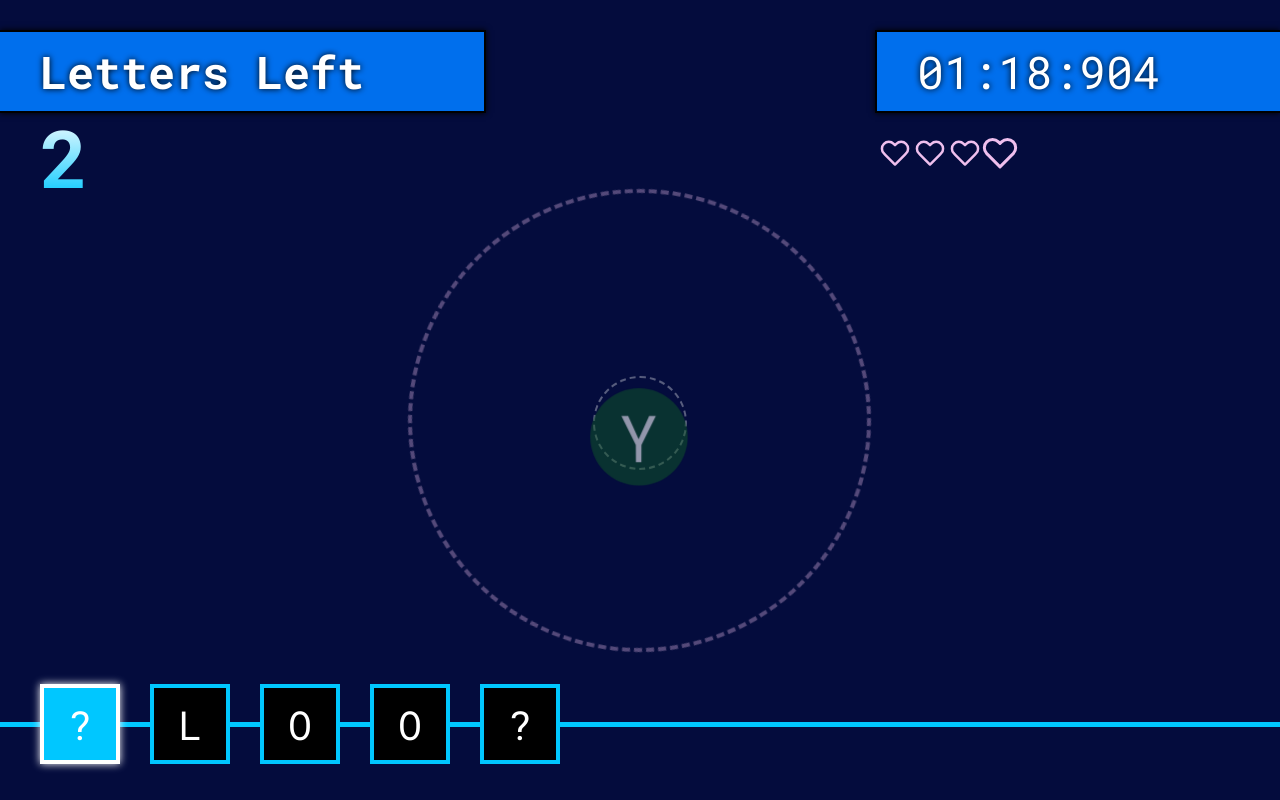
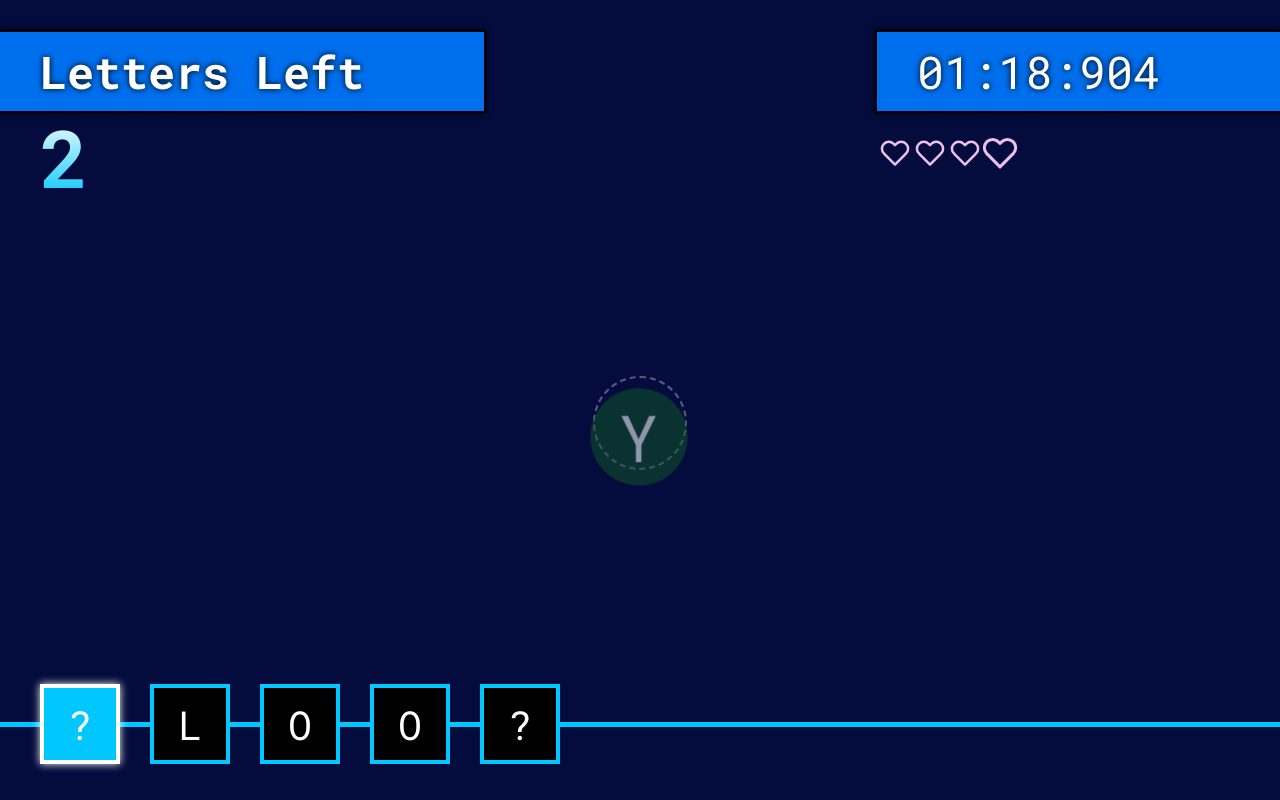
Before and after one commit to hyperspacejelly/hangmans-gambit-TS, a React (Vite) app: page / in a window 1280 px wide. Both pictures are taken after a click on the button "Easy". Built offline with nearby package versions, Linux system fonts and the light colour scheme.

Commit message:
Update playarea.css

```diff
--- a/src/Components/CSS/playarea.css
+++ b/src/Components/CSS/playarea.css
@@ -16,6 +16,8 @@
     aspect-ratio: 1/1;
 
     cursor: url('/assets/img/crosshair-wide.png') 31 31, crosshair ;
+
+    z-index: 4;
 }
 
 #play-area::before{
@@ -29,6 +31,7 @@
     -moz-border-radius: 100%;
 
     animation: spinArea 10s linear infinite, fadeIn 1s ease-out 1;
+    z-index: 5;
 }
 
 #spawn-area{
@@ -40,6 +43,7 @@
     padding: 4.5rem;
 
     animation: shakeArea 0.8s linear infinite alternate, fadeIn 1s ease-out 1;
+    z-index: 10;
 }
 
 
@@ -52,6 +56,15 @@
         transform: scale(110%);
     }
 }
+@keyframes smallShrinkGrowAnim {
+    0%{
+        transform: scale(90%);
+    }
+    100%{
+        transform: scale(100%);
+    }
+}
+
 
 @keyframes spinArea {
     0%{
@@ -144,6 +157,10 @@
         aspect-ratio: 1/1;
     }
 
+    #play-area::before{
+        animation: smallShrinkGrowAnim 0.6s linear infinite alternate;
+    }
+
     .letter-guess{
         padding: 3.5rem;
         width: 3rem;
@@ -156,6 +173,4 @@
         width: 3.5rem;
         height: 3.5rem;
     }
-
-
 }
```
